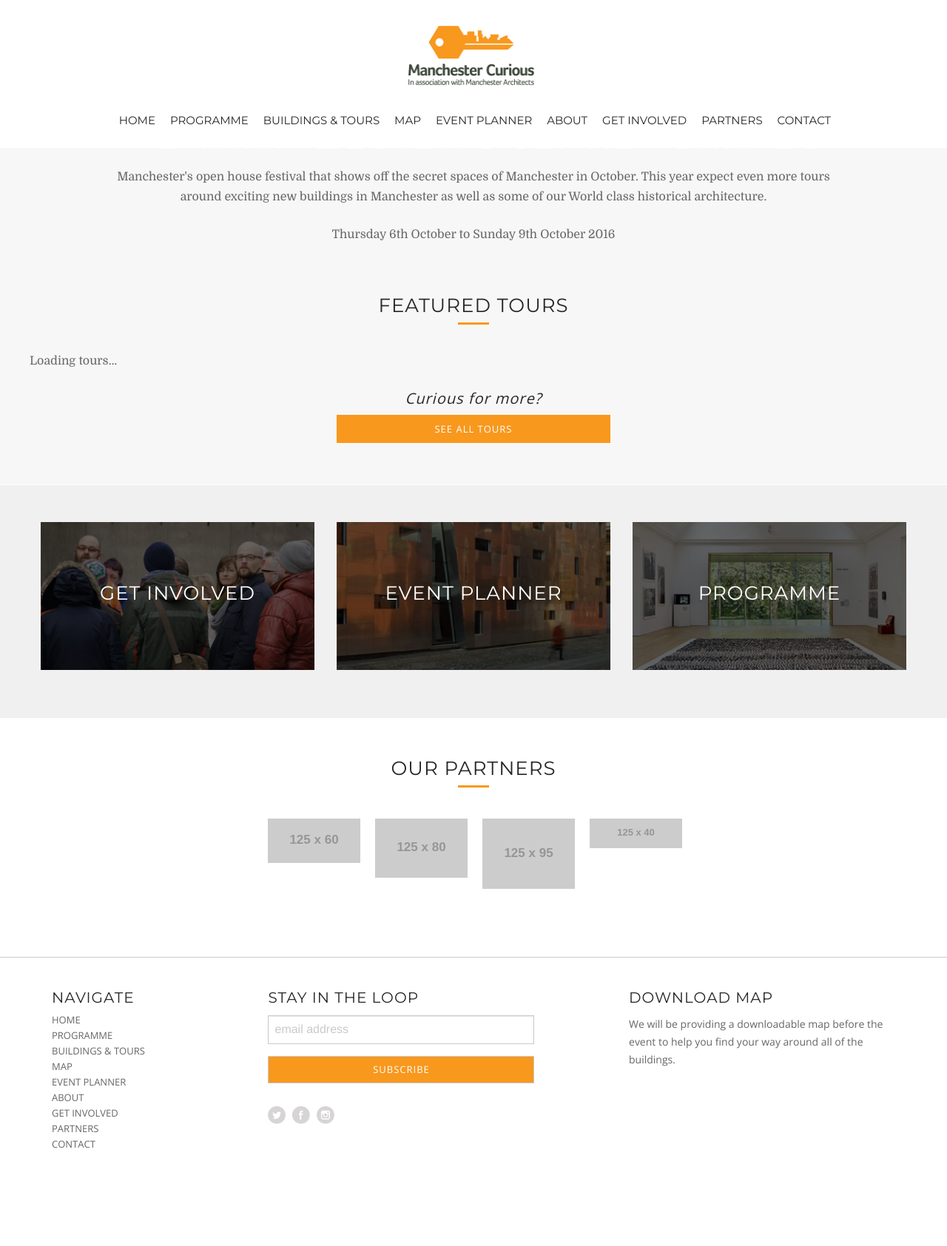
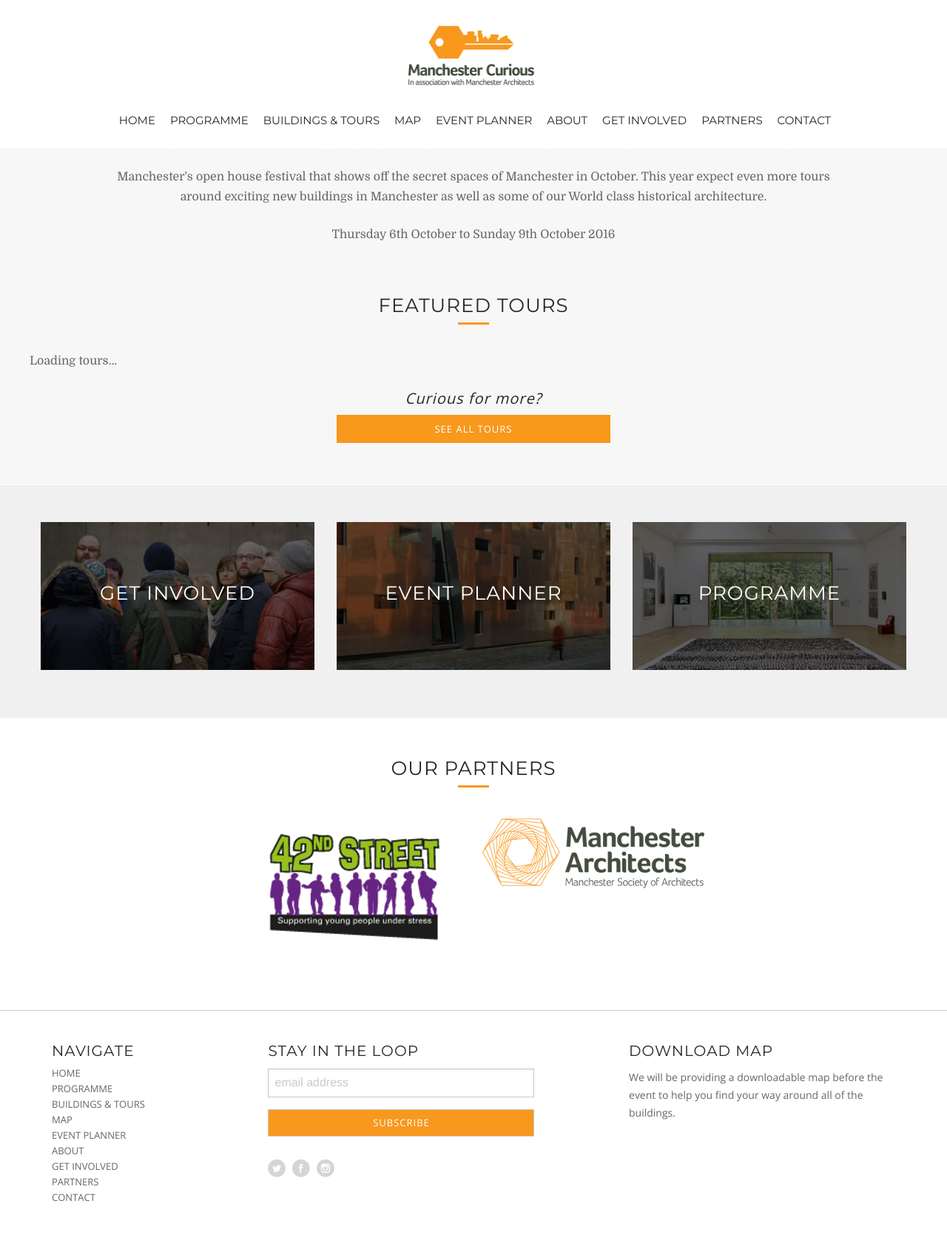
Before and after one commit to manchester-curious/manchester-curious.github.io, a Jekyll site: the page built from index.html, in a window 1280 px wide. Shown: the whole page at 74% size. Built offline with Jekyll 4.4.1, drawn with Linux system fonts in a browser that asks for light colours; nearby versions of some CDN libraries; comment, search, counter and statistics services are not loaded; before the commit the page ends 1613 px from its top, so only the background shows below that.

Commit message:
Adding partners to the site

```diff
--- a/_includes/footer.html
+++ b/_includes/footer.html
@@ -6,10 +6,8 @@
                   </div>
                   <div class="logos-container">
                      <ul class="logos">
-                        <li><img src="http://placehold.it/125x60" alt="Logo"></li>
-                        <li><img src="http://placehold.it/125x80" alt="Logo"></li>
-                        <li><img src="http://placehold.it/125x95" alt="Logo"></li>
-                        <li><img src="http://placehold.it/125x40" alt="Logo"></li>
+                        <li><a href="http://42ndstreet.org.uk/" class="tracking" data-evt-cat="partner-link" data-evt-action="42nd_street" data-evt-value="footer-{{page.id}}"><img src="images/partners/4ndstreet_logo.png" alt="Logo" width="125px" ></a></li>
+                        <li><a href="http://www.the-msa.co.uk/" class="tracking" data-evt-cat="partner-link" data-evt-action="msa" data-evt-value="footer-{{page.id}}"><img src="images/partners/msa.png" alt="Logo" width="125px" ></a></li>
                      </ul>
                   </div>
                </div> <!--/.footer-partners-inner-->
--- a/_includes/partner.html
+++ b/_includes/partner.html
@@ -1,11 +1,11 @@
 <div class="media-object">
   <div class="media-object-section">
     <div class="thumbnail">
-      <img src="http://placehold.it/350?text=Make+300px+wide">
+      <img width="300px" src="images/partners/{{input.imageUrl}}">
     </div>
   </div>
   <div class="media-object-section">
-    <h5><a href="#">Name Here</a></h5>
-    <p>Lorem ipsum dolor sit amet, consectetur adipisicing elit. Iure error distinctio repellendus voluptatum fugiat ratione dignissimos, libero harum architecto officiis molestias</p>
+    <h5><a href="{{{input.link}}}" class="tracking" data-evt-cat="partner-link" data-evt-action="{{input.tracking}}" data-evt-value="{{page.id}}">{{{input.name}}}</a></h5>
+    <p>{{{input.text}}}</p>
   </div>
 </div>
--- a/partners.html
+++ b/partners.html
@@ -10,9 +10,7 @@ promos:
 {% include page-heading.html %}
         <div class="container">
             <div class="partners-container">
-                {% include partner.html %}
-                {% include partner.html %}
-                {% include partner.html %}
-                {% include partner.html %}
+                {% include partner.html imageUrl="4ndstreet_logo.png" link="http://42ndstreet.org.uk/" tracking="42nd_street" name="42nd Street" text="We're proud to have 42nd Street as our charity partners in 2016.  Since 1980 42nd Street has been supporting young people experiencing difficulties with their mental health and wellbeing. 4snd Street work with young people 11 – 25 living in Greater Manchester. Their diverse services include individual therapeutic support, advocacy, projects and activities, and a creative programme via The Horsfall, our new arts space." %}
+                {% include partner.html imageUrl="msa.png" link="http://www.the-msa.co.uk/" tracking="msa" name="Manchester Architects" text="Manchester Architects is a community of architectural professionals established 150 years ago and now a branch of the RIBA, we represent and support the architects and architectural students of Manchester."%}
             </div> <!--/.partners-container-->
         </div> <!--/.container-->
```
Also changed, not shown: images/partners/4ndstreet_logo.png (added), images/partners/msa.png (added).
